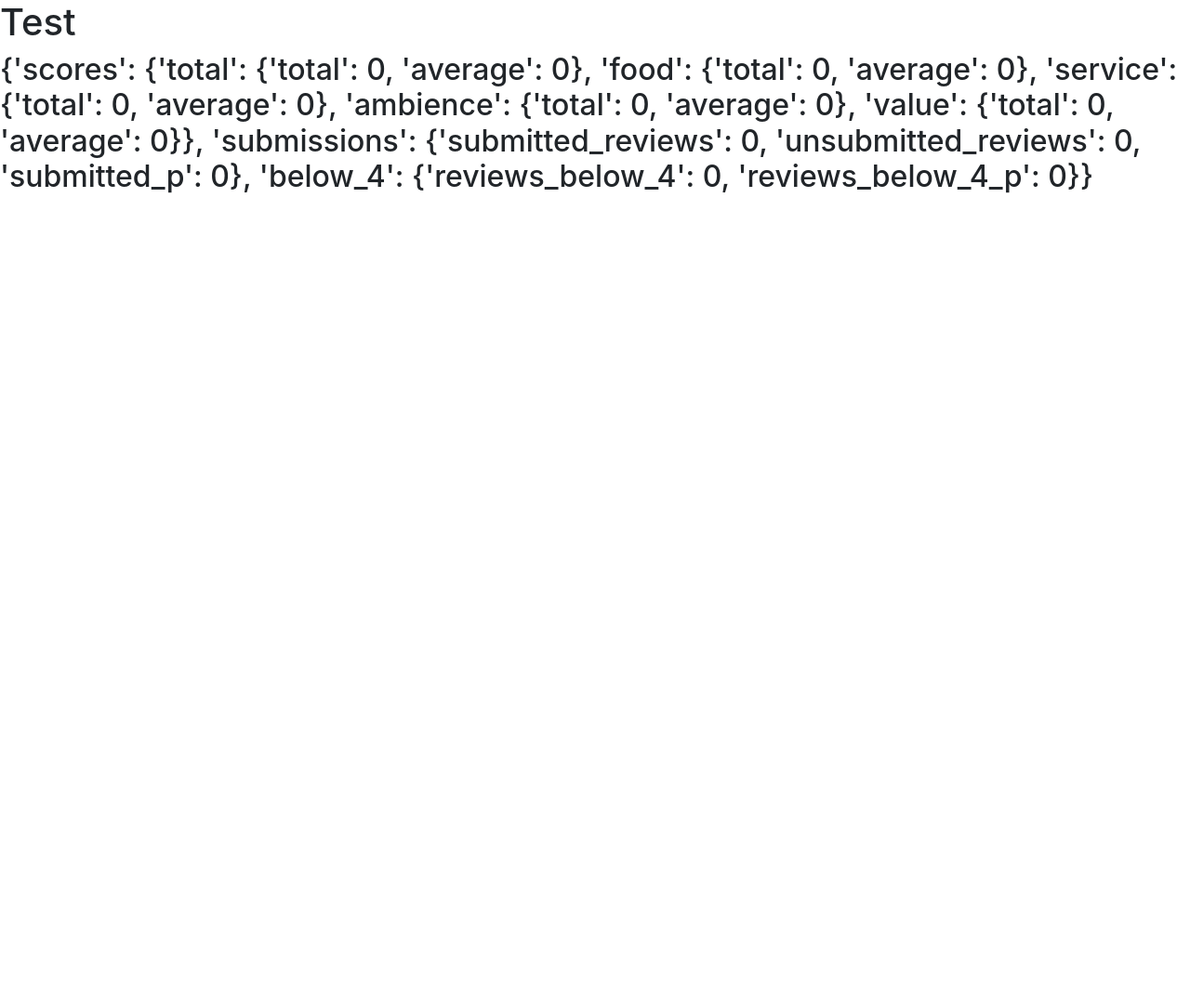
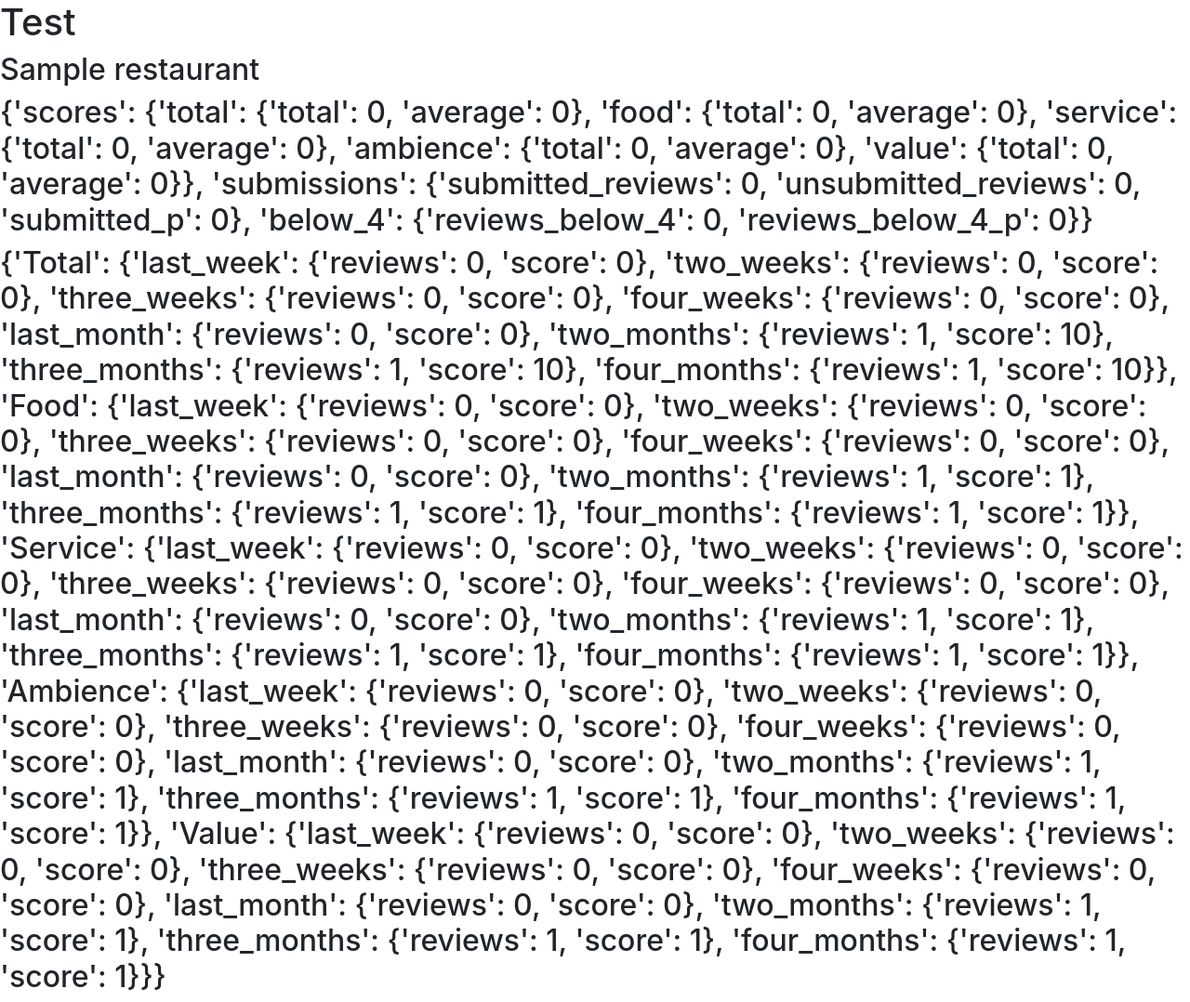
Before and after one commit to domgunewardena/danddrep, a Django app: page /test/ in a window 1280 px wide. Shown: the part 56-1134 px from the top of the page at 93% size. Before the commit the page ends 264 px from the top, so only its background shows below. Run offline with Django 3.2, Linux system fonts and the light colour scheme; tables that the repository leaves empty hold one stand-in row (values such as "Sample post"); some libraries are stand-ins or nearby versions.

Commit message:
Remove references to restaurant strings in Restaurant model calculations from old view calculations

```diff
--- a/rep_app/models.py
+++ b/rep_app/models.py
@@ -5,7 +5,7 @@ from django.urls import reverse
 from statistics import mean
 from datetime import date, time, datetime, timedelta
 
-today = date.today()
+today = date.today() - timedelta(365)
 monday_this = today - timedelta(today.weekday())
 monday_last = monday_this - timedelta(7)
 
@@ -73,7 +73,7 @@ class Restaurant(models.Model):
         return {
             category: {
                 'total': len([review[category] for review in reviews_dict if review[category] > 0]),
-                'average': my_mean([review[category] for review in reviews_dict if review[category] > 0])
+                'average': self.my_mean([review[category] for review in reviews_dict if review[category] > 0])
             } for category in self.score_categories
         }
 
@@ -111,8 +111,8 @@ class Restaurant(models.Model):
         return {
             category.capitalize():{
                 date_string:{
-                    'reviews':scores_dict[date_string][restaurant][category.lower()]['total'],
-                    'score':scores_dict[date_string][restaurant][category.lower()]['average']
+                    'reviews':scores_dict[date_string][category.lower()]['total'],
+                    'score':scores_dict[date_string][category.lower()]['average']
                 } for date_string in self.date_strings
             } for category in self.score_categories
         }
--- a/rep_app/templates/rep_app/test.html
+++ b/rep_app/templates/rep_app/test.html
@@ -2,7 +2,13 @@
 {% block body_block %}
 
 <h1>Test</h1>
-<h2>{{restaurants.get_stats}}</h2>
+{% for restaurant in restaurants %}
+
+  <h2>{{restaurant.name}}</h2>
+  <h2>{{restaurant.get_stats}}</h2>
+  <h2>{{restaurant.get_scores}}</h2>
+
+{% endfor %}
 <!-- {% for restaurant, value_dicts in stats.items %}
   <h1>{{restaurant}}</h1>
   {% for category, category_dict in value_dicts.scores.items %}
--- a/rep_app/views.py
+++ b/rep_app/views.py
@@ -100,7 +100,7 @@ def get_restaurant_scores(reviews):
 
 def test_view(request):
 
-    restaurants = Restaurant.objects.all()[0]
+    restaurants = Restaurant.objects.all()
     # restaurant_stats = get_restaurant_stats(all_reviews)
 
     context = {
```
